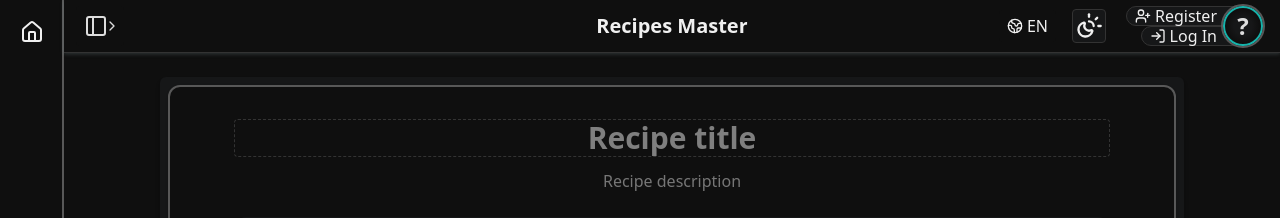
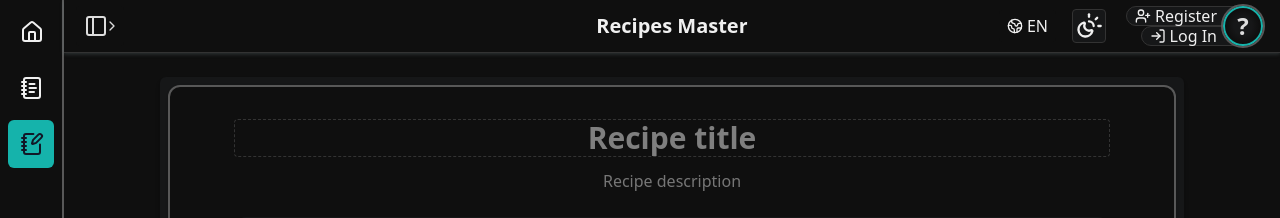
Before and after one commit to HeatGub/Recipes, a React (Vite) app in the folder frontend/: page /recipe/create in a window 1280 px wide. Shown: the top 218 px of the page. Built offline with nearby package versions, Linux system fonts and the light colour scheme; no server answers.

Commit message:
Add recipe routes to sidebar

```diff
--- a/frontend/src/components/layout/RecipeLayout.tsx
+++ b/frontend/src/components/layout/RecipeLayout.tsx
@@ -19,7 +19,7 @@ export function RecipeLayout({ header, details, ingredients, preparation, footer
         </header>
 
         <div className="px-2 min-[420px]:px-4 sm:px-8 lg:px-16 py-4 sm:py-8">
-          <div className={`w-full float-left mr-8 mb-3 sm:mb-8 ${variant === "view" ? "md:w-85" : ""}`}>
+          <div className={`w-full float-left mr-8 mb-4! ${variant === "view" ? "md:w-85" : ""}`}>
             {ingredients}
           </div>
 
--- a/frontend/src/components/layout/Sidebar.tsx
+++ b/frontend/src/components/layout/Sidebar.tsx
@@ -3,44 +3,84 @@ import { useTranslation } from "react-i18next"
 import clsx from "clsx"
 import { ROUTES } from "@/router"
 import { useAuth } from "../../auth/useAuth"
-import { HomeIcon, UserRoundCog } from "lucide-react"
+import { HomeIcon, UserRoundCog, NotebookPen, NotebookText } from "lucide-react"
 
 interface SidebarProps {
   sidebarOpen: boolean
+}
+
+type SidebarSection = {
+  path: string
+  label: string
+  icon: React.ReactNode
+  visible: boolean
 }
 
 export function Sidebar({ sidebarOpen }: SidebarProps) {
   const { t } = useTranslation()
   const { isAuthenticated } = useAuth()
 
-  const SECTIONS: { path: string; label: string; icon: React.ReactNode; visible: boolean }[] = [
+  const MAIN_SECTIONS = [
     { path: ROUTES.home, label: t("sidebar.home"), icon: <HomeIcon className="h-6 w-6 shrink-0" />, visible: true },
     {
+      path: ROUTES.recipeDetails,
+      label: t("sidebar.view_recipe"),
+      icon: <NotebookText className="h-6 w-6 shrink-0" />,
+      visible: true,
+    },
+    {
+      path: ROUTES.recipeCreate,
+      label: t("sidebar.create_recipe"),
+      icon: <NotebookPen className="h-6 w-6 shrink-0" />,
+      visible: true,
+    },
+  ]
+
+  const ACCOUNT_SECTION = {
     path: ROUTES.accountSettings,
     label: t("sidebar.account_settings"),
     icon: <UserRoundCog className="h-6 w-6 shrink-0" />,
     visible: isAuthenticated,
-    },
-  ]
+  }
 
   return (
-    <nav className="flex flex-col space-y-2 p-2 overflow-x-hidden">
-      {SECTIONS.filter((section) => section.visible).map((section) => (
+    <nav className="flex h-full flex-col overflow-x-hidden p-2">
+      {/* Top links */}
+      <div className="space-y-2">
+        {MAIN_SECTIONS.filter((s) => s.visible).map((section) => (
+          <NavItem key={section.path} section={section} sidebarOpen={sidebarOpen} />
+        ))}
+      </div>
+
+      {/* Push bottom */}
+      {ACCOUNT_SECTION.visible && (
+        <div className="mt-auto pt-2">
+          <NavItem section={ACCOUNT_SECTION} sidebarOpen={sidebarOpen} />
+        </div>
+      )}
+    </nav>
+  )
+}
+
+interface NavItemProps {
+  section: SidebarSection
+  sidebarOpen: boolean
+}
+
+function NavItem({ section, sidebarOpen }: NavItemProps) {
+  return (
     <NavLink
-          key={section.path}
       to={section.path}
       className={({ isActive }) =>
         clsx(
-              "flex items-center rounded-md p-3 gap-3 transition-colors",
+          "flex items-center gap-3 rounded-md p-3 transition-colors",
           isActive ? "bg-(--accent-primary) text-(--text-inverted)" : "text-text-primary hover:bg-(--bg-tertiary)"
         )
       }
-          title={!sidebarOpen ? section.label : undefined} // Tooltip when collapsed
+      title={!sidebarOpen ? section.label : undefined}
     >
       {section.icon}
       {sidebarOpen && <span className="whitespace-nowrap">{section.label}</span>}
     </NavLink>
-      ))}
-    </nav>
   )
 }
--- a/frontend/src/forms/recipes/IngredientCategoryFields.tsx
+++ b/frontend/src/forms/recipes/IngredientCategoryFields.tsx
@@ -169,7 +169,7 @@ export function IngredientCategoryFields({
               </div>
 
               {/* Errors row*/}
-              <div className="contents text-center break-all">
+              <div className="contents text-center break-all sm:break-normal">
                 <div><InputError className="-mt-0.5" error={itemErrors?.amount}/></div>
                 <div><InputError className="-mt-0.5" error={itemErrors?.unit}/></div>
                 <div><InputError className="-mt-0.5" error={itemErrors?.name}/></div>
--- a/frontend/src/locales/en/common.json
+++ b/frontend/src/locales/en/common.json
@@ -6,7 +6,9 @@
   "sidebar": {
     "home": "Home",
     "account_settings": "Account Settings",
-    "recipes": "Recipes"
+    "recipes": "Recipes",
+    "create_recipe": "Create Recipe",
+    "view_recipe": "Recipe View"
   },
   "general": {
     "cancel": "Cancel",
--- a/frontend/src/locales/pl/common.json
+++ b/frontend/src/locales/pl/common.json
@@ -6,7 +6,9 @@
   "sidebar": {
     "home": "Strona Główna",
     "account_settings": "Ustawienia Konta",
-    "recipes": "Przepisy"
+    "recipes": "Przepisy",
+    "create_recipe": "Dodaj Przepis",
+    "view_recipe": " Zobacz Przepis"
   },
   "general": {
     "cancel": "Anuluj",
--- a/frontend/src/router.tsx
+++ b/frontend/src/router.tsx
@@ -13,8 +13,8 @@ import { RecipeForm } from "@/forms/recipes/RecipeForm"
 export const ROUTES = {
   home: "/",
   accountSettings: "/account-settings",
-  recipeDetails: "/recipe",
-  recipeCreate: "/recipe/create"
+  recipeDetails: "/recipe/1",
+  recipeCreate: "/recipe/create",
 }
 
 export const router = createBrowserRouter([
@@ -34,13 +34,17 @@ export const router = createBrowserRouter([
       },
 
       {
-        path: ROUTES.recipeDetails,
-        element: <RecipePage recipe={recipeLongSteps} />,
-      },
-
-      {
-        path: ROUTES.recipeCreate,
-        element: <RecipeForm/>,
+        path: "recipe",
+        children: [
+          {
+            path: "create",
+            element: <RecipeForm />,
+          },
+          {
+            path: ":id",
+            element: <RecipePage recipe={recipeLongSteps} />,
+          },
+        ],
       },
 
       { path: "*", element: <NotFound /> },
```
Lines whose indentation alone changed are shown as unchanged.
